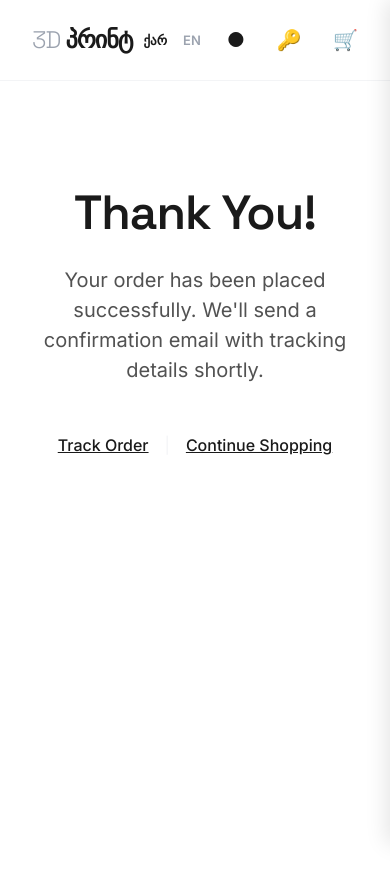
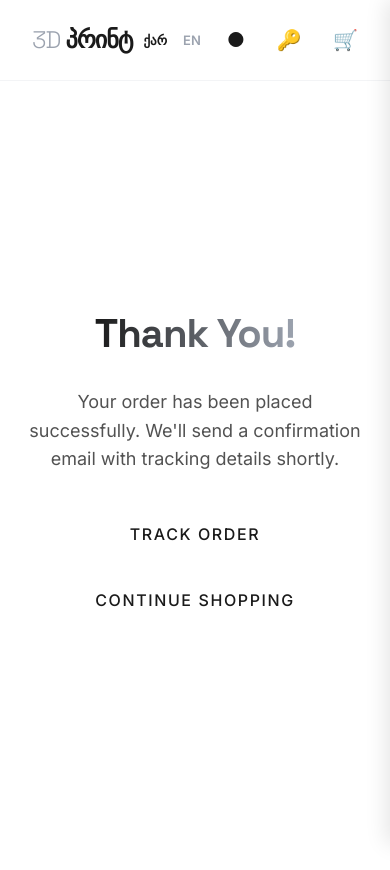
Before and after one commit to Shaktheone/3dprintshop, a Next.js app: page /checkout/success in a window 390 px wide. Shown: the top 870 px of the page. After the commit the page ends 845 px from the top, so only its background shows below. Built offline with nearby package versions, Linux system fonts and the light colour scheme.

Commit message:
Optimize checkout success page for mobile neatness

```diff
--- a/src/app/checkout/success/page.tsx
+++ b/src/app/checkout/success/page.tsx
@@ -3,40 +3,25 @@
 import Link from 'next/link';
 import { useEffect } from 'react';
 import { useCart } from '../../context/CartContext';
-import styles from '../checkout.module.css'; // Reusing some basic styles or creating new inline for simplicity
+import styles from './success.module.css';
 import Header from '../../components/Header';
 
 export default function SuccessPage() {
-    const { cartItems } = useCart(); // We'll assume we clear it here if not done before
-
-    // In a real app, we'd probably clear the cart on the checkout page after successful API call
-    // But we can double check here or just show the message.
-
     return (
         <div>
             <Header />
-            <div className={styles.container} style={{ textAlign: 'center', paddingTop: '6rem' }}>
-                <h1 className={styles.title} style={{ fontSize: '3rem', marginBottom: '1rem' }}>Thank You!</h1>
-                <p style={{ fontSize: '1.25rem', color: 'var(--text-secondary)', marginBottom: '3rem', maxWidth: '500px', margin: '0 auto 3rem' }}>
+            <div className={styles.container}>
+                <h1 className={styles.title}>Thank You!</h1>
+                <p className={styles.message}>
                     Your order has been placed successfully. We'll send a confirmation email with tracking details shortly.
                 </p>
 
-                <div style={{ display: 'flex', gap: '1rem', justifyContent: 'center' }}>
-                    <Link href="/#track" style={{
-                        textDecoration: 'underline',
-                        color: 'var(--text-primary)',
-                        fontSize: '1rem',
-                        fontWeight: 500
-                    }}>
+                <div className={styles.links}>
+                    <Link href="/#track" className={styles.link}>
                         Track Order
                     </Link>
-                    <span style={{ color: 'var(--border)' }}>|</span>
-                    <Link href="/" style={{
-                        textDecoration: 'underline',
-                        color: 'var(--text-primary)',
-                        fontSize: '1rem',
-                        fontWeight: 500
-                    }}>
+                    <span className={styles.separator}>|</span>
+                    <Link href="/" className={styles.link}>
                         Continue Shopping
                     </Link>
                 </div>
--- /dev/null
+++ b/src/app/checkout/success/success.module.css
@@ -0,0 +1,84 @@
+.container {
+    max-width: 800px;
+    margin: 0 auto;
+    padding: 6rem 2rem;
+    text-align: center;
+    min-height: calc(100vh - 80px);
+    /* Adjust for header height */
+    display: flex;
+    flex-direction: column;
+    justify-content: center;
+    align-items: center;
+}
+
+.title {
+    font-size: 3.5rem;
+    font-weight: 700;
+    margin-bottom: 1.5rem;
+    background: linear-gradient(to right, var(--text-primary), var(--text-muted));
+    -webkit-background-clip: text;
+    background-clip: text;
+    -webkit-text-fill-color: transparent;
+    letter-spacing: -2px;
+}
+
+.message {
+    font-size: 1.25rem;
+    color: var(--text-secondary);
+    line-height: 1.6;
+    max-width: 500px;
+    margin-bottom: 3.5rem;
+}
+
+.links {
+    display: flex;
+    gap: 2rem;
+    align-items: center;
+}
+
+.link {
+    text-decoration: none;
+    color: var(--text-primary);
+    font-size: 1rem;
+    font-weight: 500;
+    text-transform: uppercase;
+    letter-spacing: 0.1em;
+    padding: 0.5rem 0;
+    border-bottom: 2px solid transparent;
+    transition: all 0.3s ease;
+}
+
+.link:hover {
+    border-bottom-color: var(--text-primary);
+    opacity: 0.8;
+}
+
+.separator {
+    color: var(--border);
+    font-weight: 300;
+}
+
+@media (max-width: 768px) {
+    .container {
+        padding: 4rem 1.5rem;
+    }
+
+    .title {
+        font-size: 2.5rem;
+        letter-spacing: -1px;
+    }
+
+    .message {
+        font-size: 1.125rem;
+        margin-bottom: 2.5rem;
+    }
+
+    .links {
+        flex-direction: column;
+        gap: 1.5rem;
+    }
+
+    .separator {
+        display: none;
+    }
+}
```
